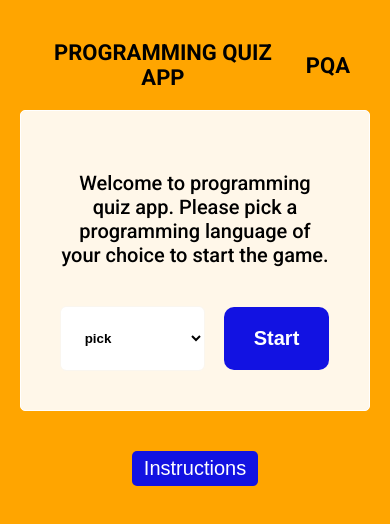
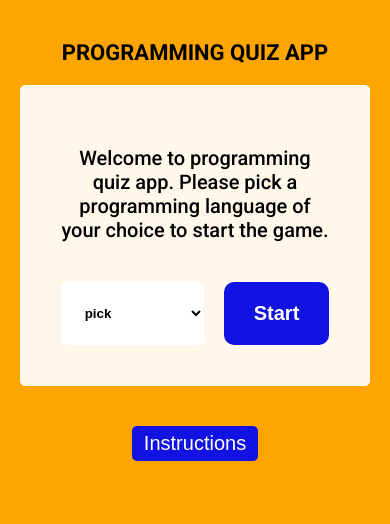
Before and after one commit to JAILBREAK-101/PROGRAMMING-QUIZ-APP, a plain HTML site: page index.html in a window 390 px wide. Shown: the top 524 px of the page. Drawn offline with Linux system fonts and the light colour scheme.

Commit message:
fix responsiveness issue

```diff
--- a/index.html
+++ b/index.html
@@ -19,7 +19,6 @@
         <div class="container">
             <div class="header">
                 <h1>PROGRAMMING QUIZ APP</h1>
-                <h1 class="short">PQA</h1>
                 <div class="question-count"><span class="ques-count"></span>/10 questions</div>
                 <!-- <code>JAILBREAK</code> -->
             </div>
```
